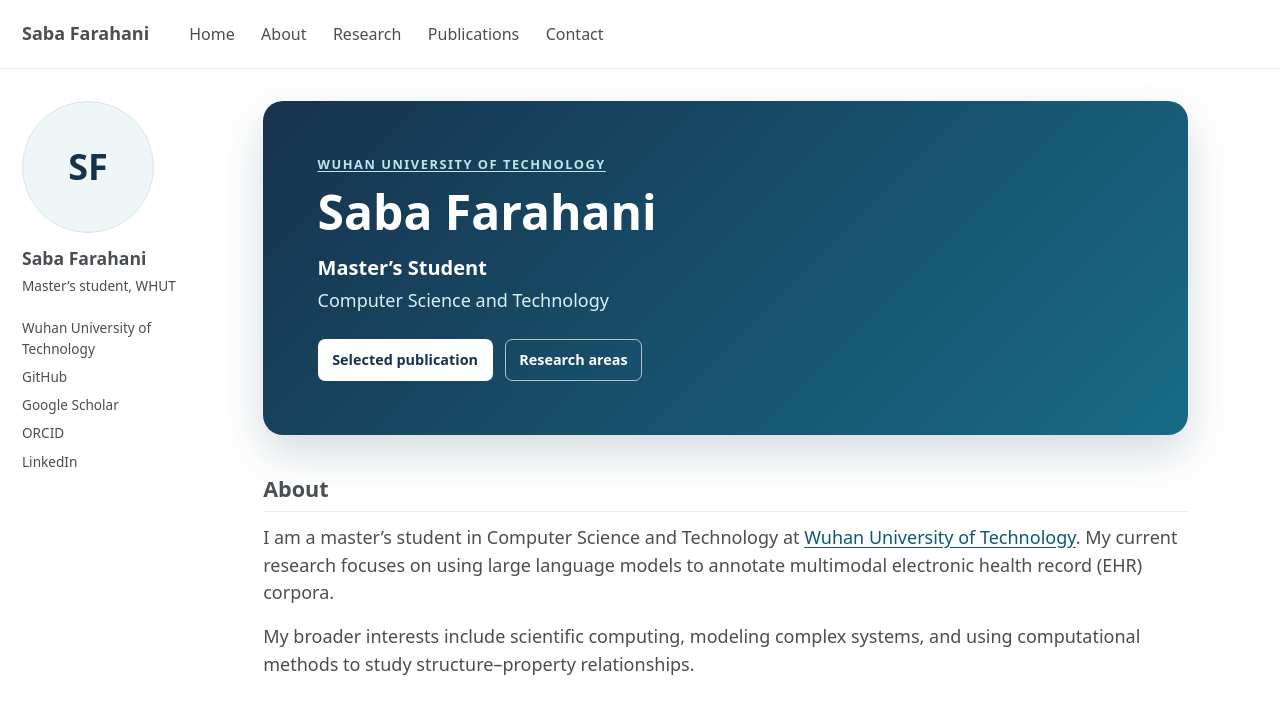
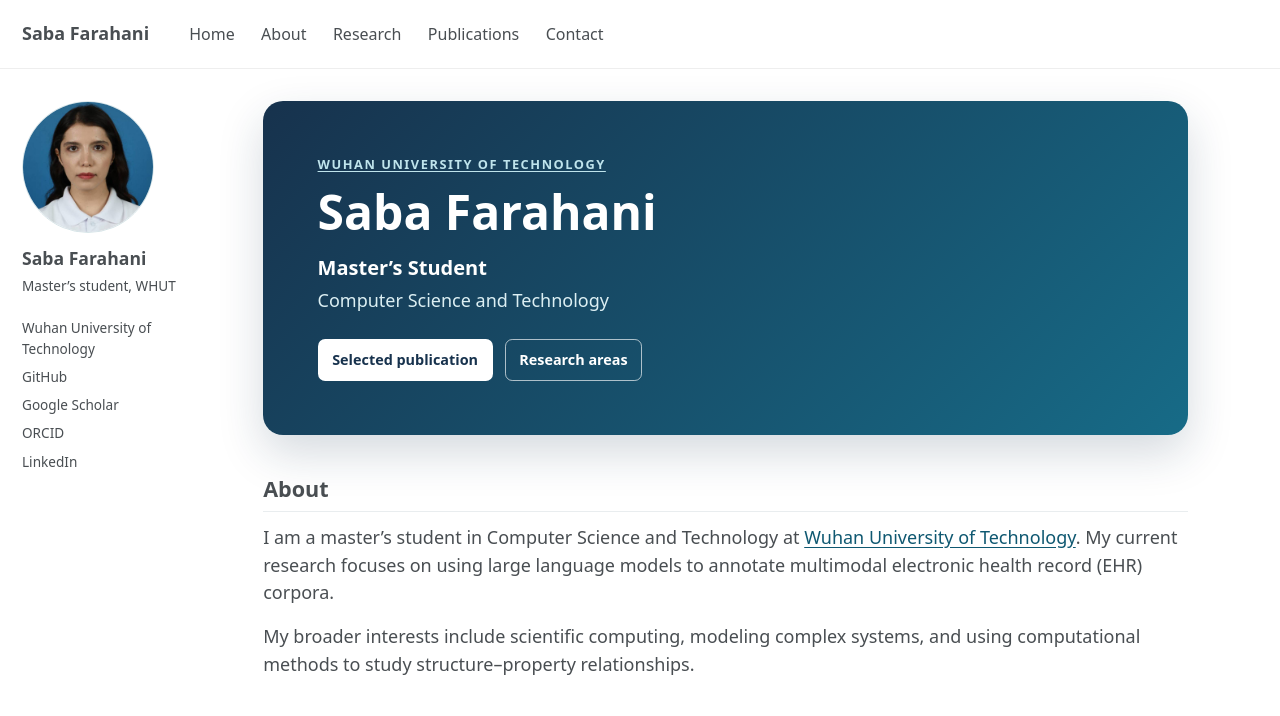
Before and after one commit to yuri99coder/sabafarahani.github.io, a plain HTML site: page index.html in a window 1280 px wide. Shown: the top 716 px of the page. Drawn offline with Linux system fonts and the light colour scheme.

Commit message:
Add Saba Farahani profile portrait

```diff
--- a/index.html
+++ b/index.html
@@ -25,7 +25,7 @@
     <div class="page">
       <aside class="sidebar" aria-label="Author profile">
         <div class="profile">
-          <span class="profile-photo" aria-hidden="true">SF</span>
+          <img class="profile-photo" src="profile.jpg" alt="Portrait of Saba Farahani" width="640" height="640">
           <div>
             <p class="profile-name">Saba Farahani</p>
             <p class="profile-role">Master’s student, WHUT</p>
--- a/styles.css
+++ b/styles.css
@@ -114,17 +114,12 @@ a:focus-visible {
 }
 
 .profile-photo {
-  display: grid;
+  display: block;
   width: 132px;
-  aspect-ratio: 1;
+  height: auto;
   margin-bottom: 0.75rem;
-  place-items: center;
   border: 1px solid var(--border);
   border-radius: 50%;
-  background: #eef6f7;
-  color: var(--ink);
-  font-size: 2.25rem;
-  font-weight: 700;
 }
 
 .profile-name {
@@ -318,7 +313,6 @@ a:focus-visible {
   .profile-photo {
     width: 54px;
     margin: 0;
-    font-size: 1.05rem;
   }
 
   .profile-links {
```
Also changed, not shown: profile.jpg (added).
